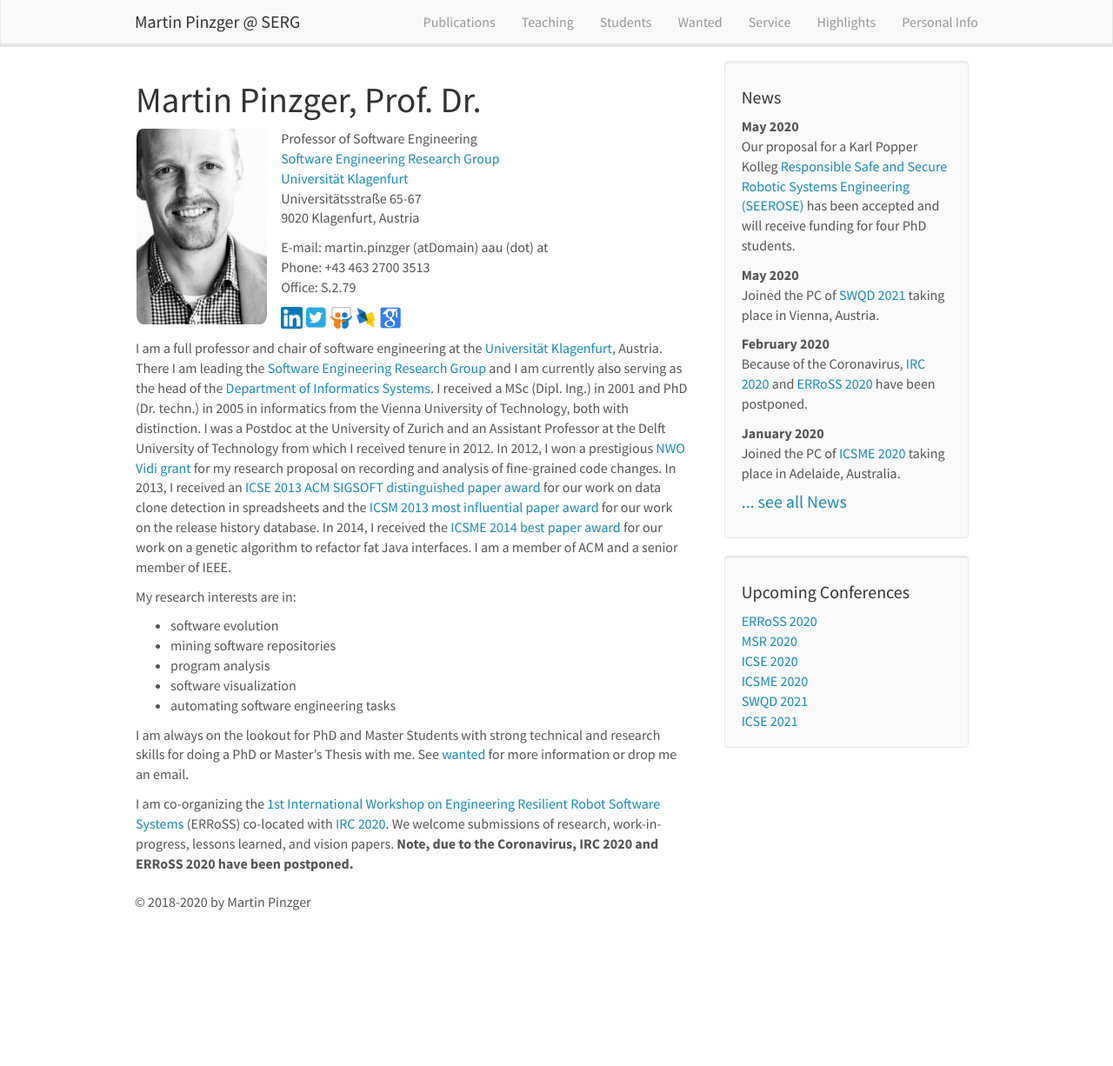
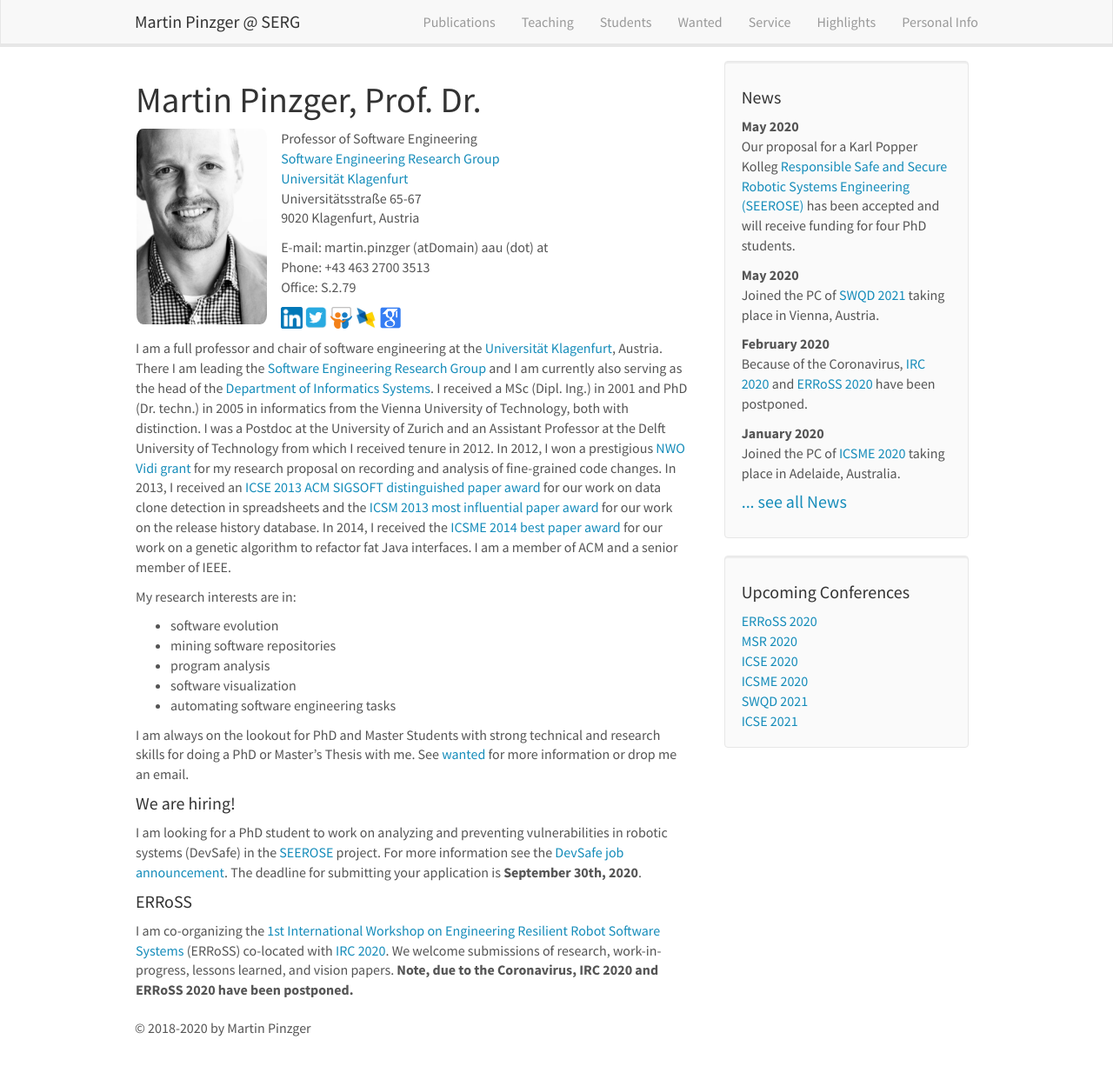
Before and after one commit to pinzger/pinzger.github.io, a Jekyll site: the page built from _pages/home.md, in a window 1280 px wide and 1226 px high. Shown: the whole window at 87% size. Built offline with Jekyll 4.4.1, drawn with Linux system fonts in a browser that asks for light colours; nearby versions of some CDN libraries.

Commit message:
added DevSafe job announcement

```diff
--- a/_pages/home.md
+++ b/_pages/home.md
@@ -41,4 +41,8 @@ My research interests are in:
 
 I am always on the lookout for PhD and Master Students with strong technical and research skills for doing a PhD or Master's Thesis with me. See [wanted](wanted) for more information or drop me an email.
 
+#### We are hiring!
+I am looking for a PhD student to work on analyzing and preventing vulnerabilities in robotic systems (DevSafe) in the [SEEROSE](https://www.aau.at/forschung/forschungsprofil/karl-popper-kolleg/seerose/) project. For more information see the [DevSafe job announcement](https://jobs.aau.at/en/job/pre-doc-scientist-f-m-d-software-engineering/). The deadline for submitting your application is **September 30th, 2020**.
+
+#### ERRoSS
 I am co-organizing the [1st International Workshop on Engineering Resilient Robot Software Systems](https://www.erross.org/) (ERRoSS) co-located with [IRC 2020](http://irc.asia.edu.tw/2020). We welcome submissions of research, work-in-progress, lessons learned, and vision papers. **Note, due to the Coronavirus, IRC 2020 and ERRoSS 2020 have been postponed.**
```
